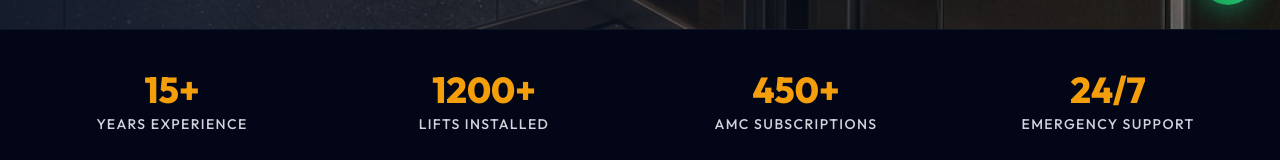
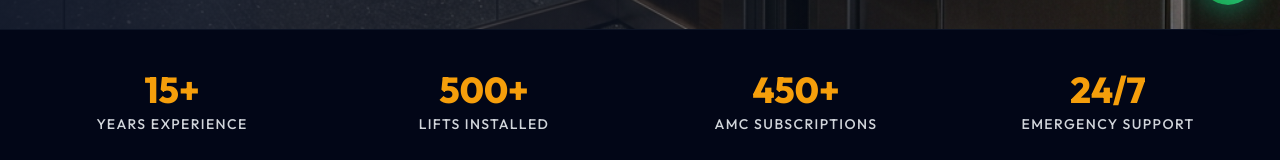
Before and after one commit to gouravboga12-rgb/RK-TRINITY-LIFTS-, a React (Vite) app in the folder frontend/: page / in a window 1280 px wide. Shown: the part 771-931 px from the top of the page. Built offline with nearby package versions, Linux system fonts and the light colour scheme.

Commit message:
update lifts installed count to 500+ on Home page

```diff
--- a/frontend/src/pages/Home.jsx
+++ b/frontend/src/pages/Home.jsx
@@ -70,7 +70,7 @@ export default function Home() {
 
   const stats = [
     { number: "15+", label: "Years Experience" },
-    { number: "1200+", label: "Lifts Installed" },
+    { number: "500+", label: "Lifts Installed" },
     { number: "450+", label: "AMC Subscriptions" },
     { number: "24/7", label: "Emergency Support" }
   ];
@@ -151,9 +151,8 @@ export default function Home() {
         {slides.map((slide, idx) => (
           <div
             key={idx}
-            className={`absolute inset-0 transition-opacity duration-1000 ease-in-out ${
-              idx === activeSlide ? 'opacity-100 z-10' : 'opacity-0 z-0'
-            }`}
+            className={`absolute inset-0 transition-opacity duration-1000 ease-in-out ${idx === activeSlide ? 'opacity-100 z-10' : 'opacity-0 z-0'
+              }`}
           >
             {/* Background Overlay */}
             <div className="absolute inset-0 bg-gradient-to-r from-primary/90 via-primary/60 to-transparent z-10"></div>
```
